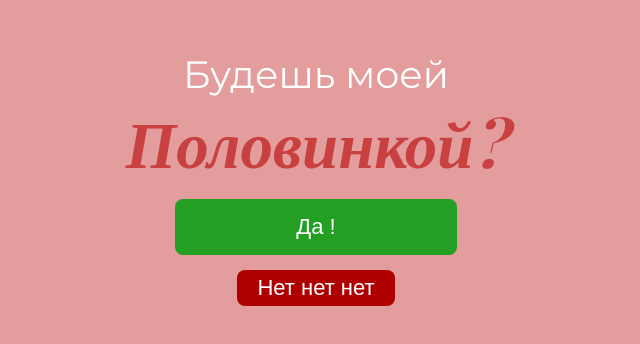
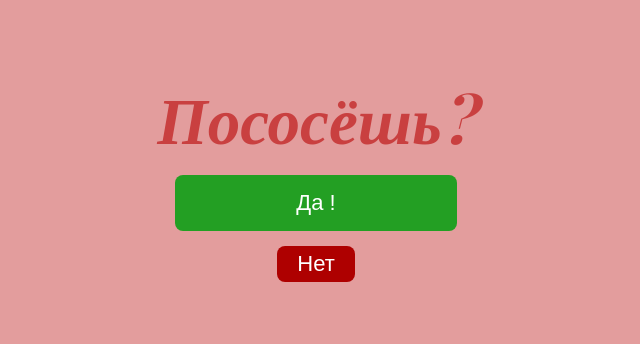
Before and after one commit to zenafey/valentine, a React (Vite) app: page / in a window 1280 px wide. Shown: the part 222-566 px from the top of the page, without its empty margins (324-964 px from the left). Built offline with nearby package versions, Linux system fonts and the light colour scheme; a web font is replaced by a local one.

Commit message:
Update App.tsx

```diff
--- a/src/App.tsx
+++ b/src/App.tsx
@@ -2,7 +2,7 @@ import { CSSProperties, useMemo, useState } from 'react'
 import catAnimation from '../public/yippee-happy.gif'
 
 const rejections: string[] = [
-    'Нет нет нет',
+    'Нет',
     'Ты уверена?',
     'Нет, подумай еще',
     "Я сейчас заплачу",
@@ -75,8 +75,7 @@ function App() {
                 </>
             ) : (
                 <>
-                    <h2 className="title">Будешь моей</h2>
-                    <h1 className="valentine">Половинкой?</h1>
+                    <h1 className="valentine">Пососёшь?</h1>
                     <button
                         style={stylesBtnAgree}
                         onClick={agree}
```
